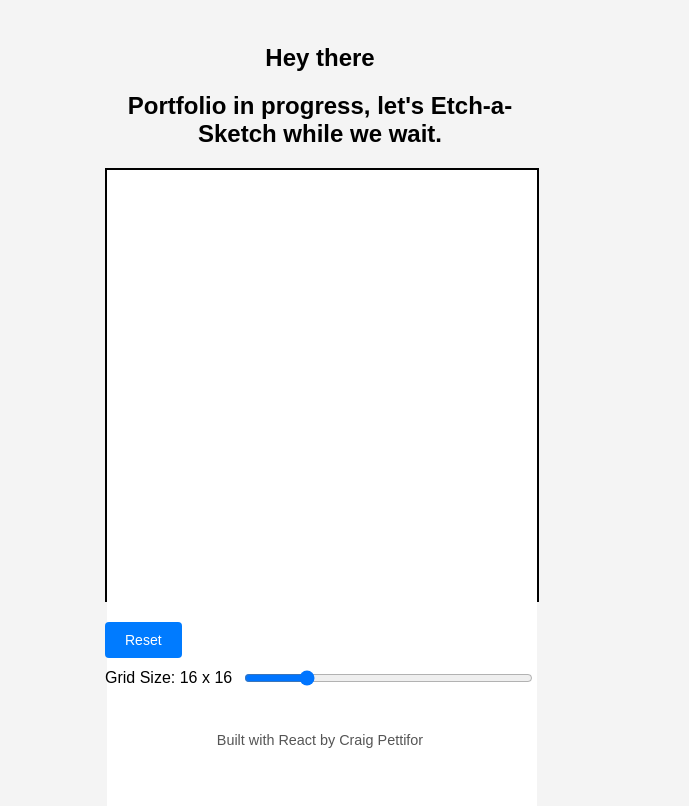
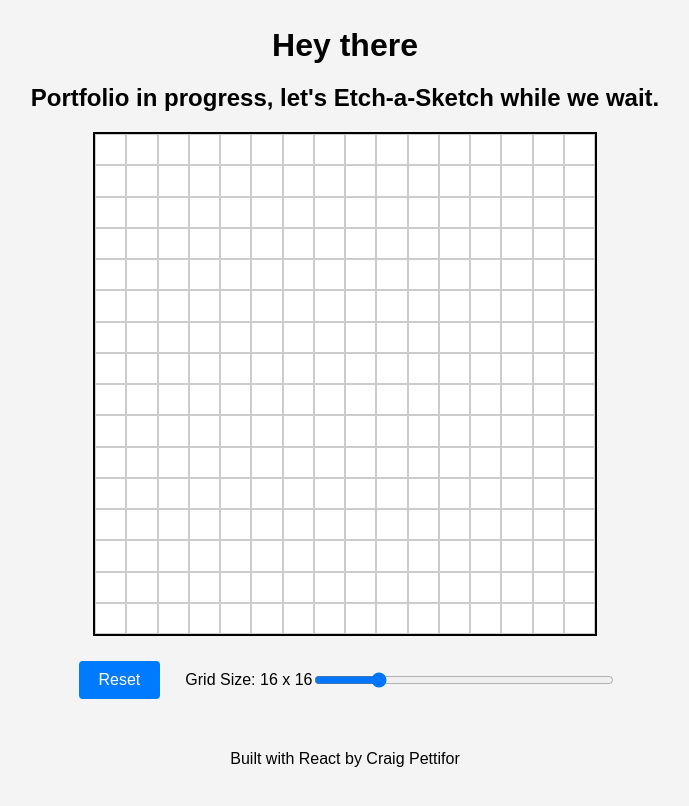
Before and after one commit to CPettifo/cpettifo.github.io, a React (Create React App) app: page / in a window 1280 px wide. Shown: the top 806 px of the page, without its empty margins (295-984 px from the left). Built offline with nearby package versions, Linux system fonts and the light colour scheme.

Commit message:
fix errors made with previous commit

```diff
--- a/src/App.css
+++ b/src/App.css
@@ -11,58 +11,63 @@ body, html {
 
 .etch-a-sketch {
   text-align: center;
-  padding: 10px;
-  width: 90%;
-  max-width: 500px;
-  box-sizing: border-box;
 }
 
 h1 {
   margin-bottom: 20px;
-  font-size: 1.5em;
 }
 
 .slider-container {
   display: flex;
   align-items: center;
-  gap: 10px;
-  width: 100%;
 }
 
 #grid-size-slider {
-  flex: 1;
-  max-width: 300px;
+  width: 300px;
 }
 
 #board {
-  display: grid;
-  gap: 1px; /* Small gap between pixels */
-  width: 100%; /* Full width within container */
-  max-width: 500px;
-  aspect-ratio: 1 / 1; /* Ensures it stays square */
+  display: flex;
+  flex-direction: column;
+  justify-content: center;
+  width: 500px;
+  height: 500px;
   border: 2px solid black;
   margin: 0 auto;
-  background-color: white;
+}
+
+.row {
+  display: flex;
+  flex: 1;
 }
 
 .pixel {
-  background-color: white;
-  width: 100%; /* Ensures full size in grid cell */
-  height: 100%; /* Ensures full size in grid cell */
+  flex: 1;
+  border: 1px solid #ccc;
 }
 
 #settings {
   margin-top: 20px;
   display: flex;
   align-items: center;
-  justify-content: space-between;
-  gap: 10px;
-  flex-wrap: wrap;
+  justify-content: center;
+  flex-direction: row;
+  gap: 20px;
 }
 
+.footer {
+  margin-top: 20px;
+  text-align: center;
+  padding: 10px 0;
+  width: 100%;
+  bottom: 0;
+}
+
+
 button {
+  margin: 5px;
   padding: 10px 20px;
-  font-size: 14px;
+  font-size: 16px;
   cursor: pointer;
   border: none;
   border-radius: 4px;
@@ -73,12 +78,3 @@ button {
 button:hover {
   background-color: #0056b3;
 }
-
-.footer {
-  margin-top: 20px;
-  text-align: center;
-  padding: 10px 0;
-  width: 100%;
-  font-size: 0.9em;
-  color: #555;
-}
```
